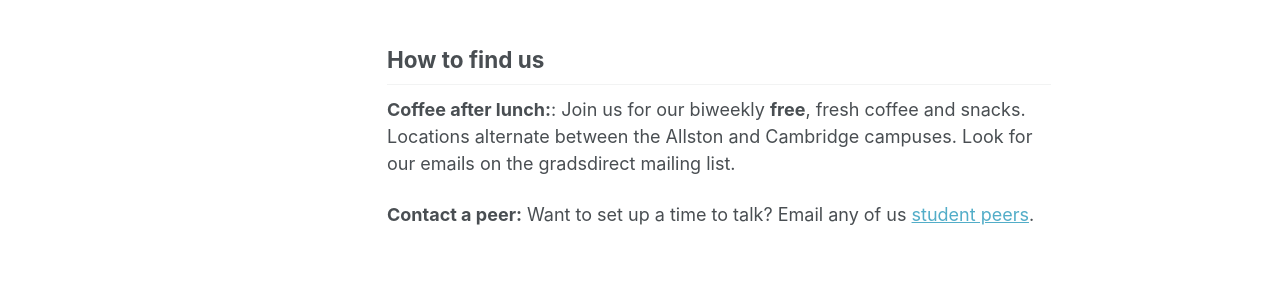
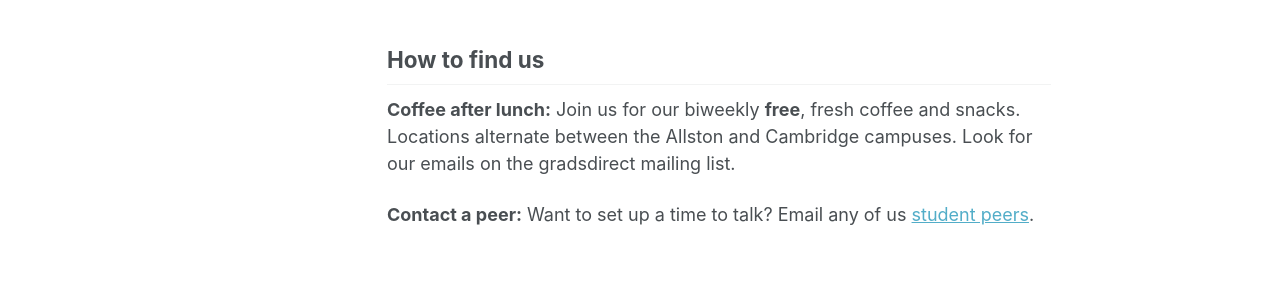
Before and after one commit to harvard-intouch/harvard-intouch.github.io, a Jekyll site: the page built from _pages/home.md, in a window 1280 px wide and 1061 px high. Shown: the part 584-876 px from the top of the window. Built offline with Jekyll 4.4.1, drawn with Linux system fonts in a browser that asks for light colours.

```diff
--- a/_pages/home.md
+++ b/_pages/home.md
@@ -22,7 +22,7 @@ Examples of frequently encountered obstacles:
 
 ## How to find us
 
-**Coffee after lunch:**: Join us for our biweekly **free**, fresh coffee and snacks.
+**Coffee after lunch:** Join us for our biweekly **free**, fresh coffee and snacks.
 Locations alternate between the Allston and Cambridge campuses.
 Look for our emails on the gradsdirect mailing list.
 
```
